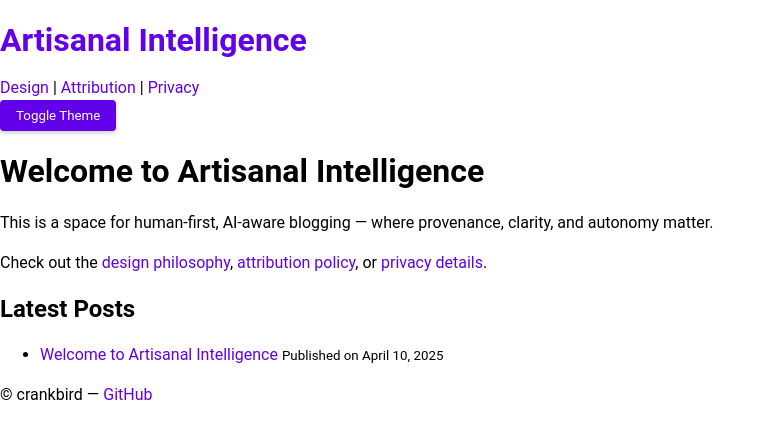
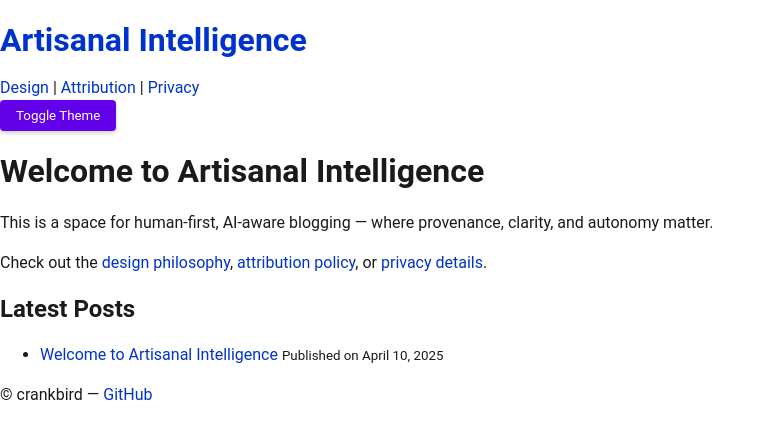
Before and after one commit to crankbird/artisnal-intelligence, a Jekyll site: the page built from index.md, in a window 1280 px wide. Shown: the top 439 px of the page, without its empty margins (0-773 px from the left). Built offline with Jekyll 4.4.1, drawn with Linux system fonts in a browser that asks for light colours.

Commit message:
more debugging of theme toggle

```diff
--- a/assets/css/styles.css
+++ b/assets/css/styles.css
@@ -1,74 +1,59 @@
-/* Theme Variables for Light and Dark Modes */
+/* Root Variables */
 :root {
+    /* Theme Variables for Light Mode */
     --bg: #ffffff;
     --text: #1a1a1a;
     --link: #0033cc;
     --link-hover: #0055ff;
-}
 
-[data-theme="dark"] {
-    --bg: #121212;
-    --text: #e0e0e0;
-    --link: #66aaff;
-    --link-hover: #aaccff;
-}
-
-/* Global Styles Based on Material Design */
-
-/*
- * Purpose:
- * - This file contains global styles inspired by Material Design principles.
- * - It includes a modular setup for colors, typography, and spacing.
- * - Ensures responsiveness and accessibility.
- *
- * Key Features:
- * - Uses Material Design color palettes and typography.
- * - Implements consistent spacing and layout rules.
- * - Provides a baseline for enhancements moving forward.
- */
-
-/* Color Variables */
-:root {
-    /* Primary Colors */
+    /* Global Variables */
     --color-primary: #6200ea;
     /* Material Purple */
     --color-primary-variant: #3700b3;
     --color-secondary: #03dac6;
     /* Material Teal */
 
-    /* Background and Surface */
     --color-background: #ffffff;
     --color-surface: #f5f5f5;
     --color-error: #b00020;
 
-    /* Text Colors */
     --color-on-primary: #ffffff;
     --color-on-secondary: #000000;
     --color-on-background: #000000;
     --color-on-surface: #000000;
     --color-on-error: #ffffff;
 
-    /* Spacing */
     --spacing-unit: 8px;
 
-    /* Typography */
     --font-family: 'Roboto', 'Arial', sans-serif;
     /* Material Design Font */
 }
 
+/* Dark Theme Variables */
+[data-theme="dark"] {
+    --bg: #121212;
+    --text: #e0e0e0;
+    --link: #66aaff;
+    --link-hover: #aaccff;
+
+    --color-background: #121212;
+    --color-surface: #1e1e1e;
+    --color-on-background: #ffffff;
+    --color-on-surface: #ffffff;
+}
+
+/* Reset prefers-color-scheme to avoid conflicts */
 @media (prefers-color-scheme: dark) {
     :root {
-        --color-background: #121212;
-        --color-surface: #1e1e1e;
-        --color-on-background: #ffffff;
-        --color-on-surface: #ffffff;
+        --color-background: #ffffff;
+        --color-on-background: #000000;
     }
 }
 
 /* Global Reset */
 body {
-    background-color: var(--color-background);
-    color: var(--color-on-background);
+    background-color: var(--bg);
+    color: var(--text);
     font-family: var(--font-family);
     line-height: 1.5;
     margin: 0;
@@ -92,12 +77,12 @@
 }
 
 a {
-    color: var(--color-primary);
+    color: var(--link);
     text-decoration: none;
 }
 
 a:hover {
-    color: var(--color-primary-variant);
+    color: var(--link-hover);
     text-decoration: underline;
 }
 
@@ -138,20 +123,7 @@
     }
 }
 
-/* Post-Specific Styles Based on Material Design */
-
-/*
- * Purpose:
- * - This section contains styles specific to blog posts.
- * - Aligns with Material Design principles for typography and spacing.
- * - Focuses on readability and aesthetics.
- *
- * Key Features:
- * - Styles for post titles, content, metadata, and images.
- * - Optimized for responsiveness and accessibility.
- */
-
-/* Post Title */
+/* Post-Specific Styles */
 .post-title {
     font-size: 2rem;
     font-weight: 700;
@@ -159,7 +131,6 @@
     margin-bottom: calc(var(--spacing-unit) * 2);
 }
 
-/* Post Content */
 .post-content {
     font-size: 1rem;
     line-height: 1.75;
@@ -167,7 +138,6 @@
     margin-bottom: calc(var(--spacing-unit) * 3);
 }
 
-/* Post Metadata */
 .post-meta {
     font-size: 0.875rem;
     color: var(--color-on-surface);
@@ -175,7 +145,6 @@
     font-style: italic;
 }
 
-/* Post Images */
 .post-image {
     max-width: 100%;
     height: auto;
--- a/assets/js/theme-toggle.js
+++ b/assets/js/theme-toggle.js
@@ -1,19 +1,24 @@
 const savedTheme = localStorage.getItem('theme');
 if (savedTheme) {
     document.documentElement.setAttribute('data-theme', savedTheme);
+    console.log(`Loaded saved theme: ${savedTheme}`);
 } else if (window.matchMedia('(prefers-color-scheme: dark)').matches) {
     document.documentElement.setAttribute('data-theme', 'dark');
+    console.log('System prefers dark theme. Setting theme to dark.');
+} else {
+    document.documentElement.setAttribute('data-theme', 'light');
+    console.log('System prefers light theme. Setting theme to light.');
 }
 
 function toggleTheme() {
-    alert('toggleTheme function called!'); // Debug alert
     const currentTheme = document.documentElement.getAttribute('data-theme');
     const newTheme = currentTheme === 'dark' ? 'light' : 'dark';
+    console.log(`Switching theme from ${currentTheme} to ${newTheme}`);
     document.documentElement.setAttribute('data-theme', newTheme);
     localStorage.setItem('theme', newTheme);
+    console.log(`Theme set to ${newTheme} and saved to localStorage.`);
 }
 
-// Attach the event listener to the button
 const themeToggleButton = document.getElementById('theme-toggle');
 if (themeToggleButton) {
     themeToggleButton.addEventListener('click', toggleTheme);
```
